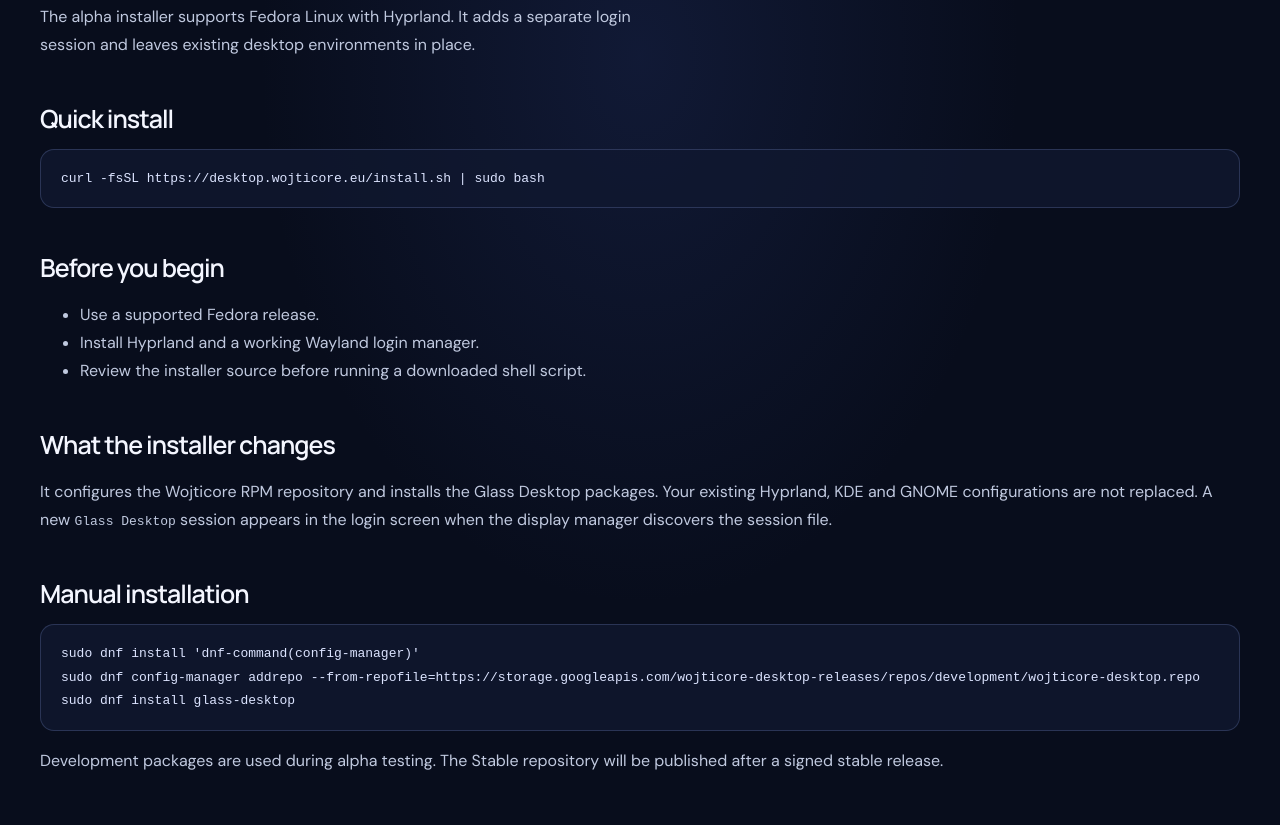
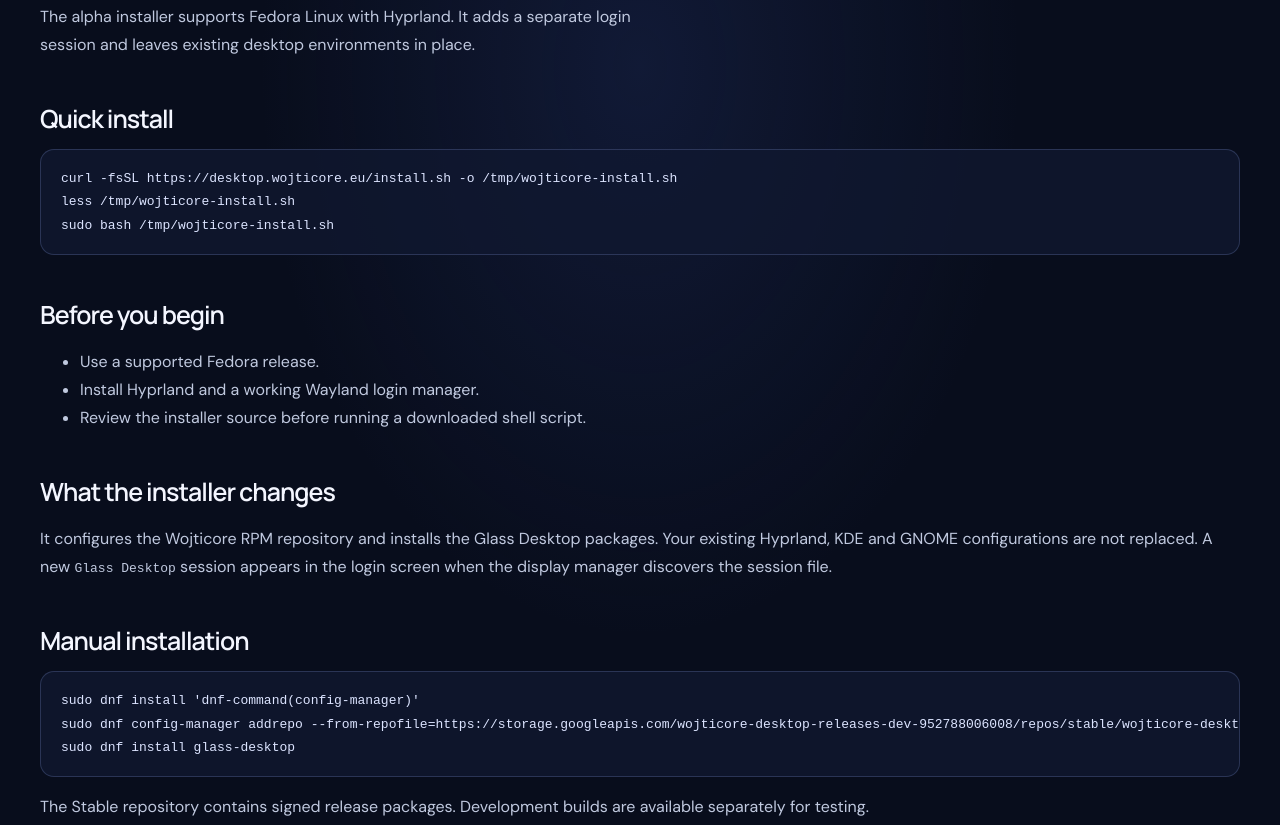
Before and after one commit to wmatewski/wojticore-desktop, an Astro site in the folder frontend/: page /installation in a window 1280 px wide. Shown: the part 236-1061 px from the top of the page. Built offline with nearby package versions, Linux system fonts and the light colour scheme; Astro itself is replaced by a stand-in of ours.

Commit message:
Fix installer to use stable RPM repository (#12)

```diff
--- a/frontend/src/pages/installation.astro
+++ b/frontend/src/pages/installation.astro
@@ -4,12 +4,14 @@ import Layout from '../layouts.astro';
 <Layout title="Installation — Wojticore Desktop">
   <div class="site-shell"><header class="topnav"><a class="brand" href="/"><span class="brand-mark">W</span>Wojticore</a><nav class="nav-links"><a href="/#overview">Overview</a><a href="/installation/">Installation</a><a href="/packages/">Packages</a><a href="https://github.com/wmatewski/wojticore-desktop">GitHub</a></nav><a class="button button-primary nav-cta" href="/releases/">Releases</a></header>
   <main class="page-main"><h1>Install Glass Desktop.</h1><p class="section-copy">The alpha installer supports Fedora Linux with Hyprland. It adds a separate login session and leaves existing desktop environments in place.</p>
-  <h2>Quick install</h2><pre class="code-block">curl -fsSL https://desktop.wojticore.eu/install.sh | sudo bash</pre>
+  <h2>Quick install</h2><pre class="code-block">curl -fsSL https://desktop.wojticore.eu/install.sh -o /tmp/wojticore-install.sh
+less /tmp/wojticore-install.sh
+sudo bash /tmp/wojticore-install.sh</pre>
   <h2>Before you begin</h2><ul><li>Use a supported Fedora release.</li><li>Install Hyprland and a working Wayland login manager.</li><li>Review the installer source before running a downloaded shell script.</li></ul>
   <h2>What the installer changes</h2><p>It configures the Wojticore RPM repository and installs the Glass Desktop packages. Your existing Hyprland, KDE and GNOME configurations are not replaced. A new <code>Glass Desktop</code> session appears in the login screen when the display manager discovers the session file.</p>
   <h2>Manual installation</h2><pre class="code-block">sudo dnf install 'dnf-command(config-manager)'
-sudo dnf config-manager addrepo --from-repofile=https://storage.googleapis.com/wojticore-desktop-releases/repos/development/wojticore-desktop.repo
+sudo dnf config-manager addrepo --from-repofile=https://storage.googleapis.com/wojticore-desktop-releases-dev-952788006008/repos/stable/wojticore-desktop.repo
 sudo dnf install glass-desktop</pre>
-  <p>Development packages are used during alpha testing. The Stable repository will be published after a signed stable release.</p></main>
+  <p>The Stable repository contains signed release packages. Development builds are available separately for testing.</p></main>
   <footer class="footer"><a class="brand" href="/"><span class="brand-mark">W</span>Wojticore</a><nav class="footer-links"><a href="/packages/">Packages</a><a href="/releases/">Releases</a><a href="https://github.com/wmatewski/wojticore-desktop">GitHub</a></nav></footer></div>
 </Layout>
```
Also changed, not shown: 1 other file.
